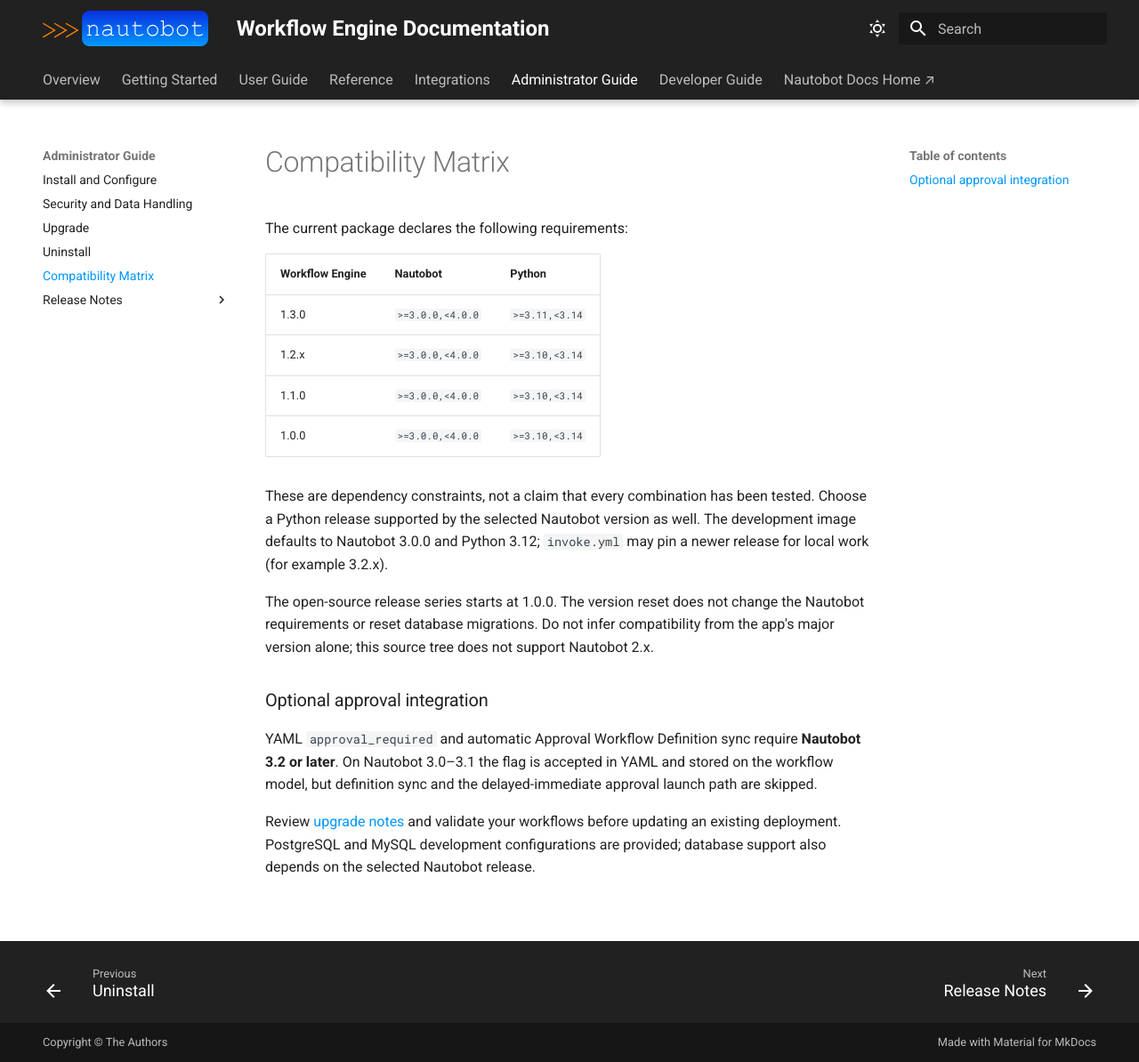
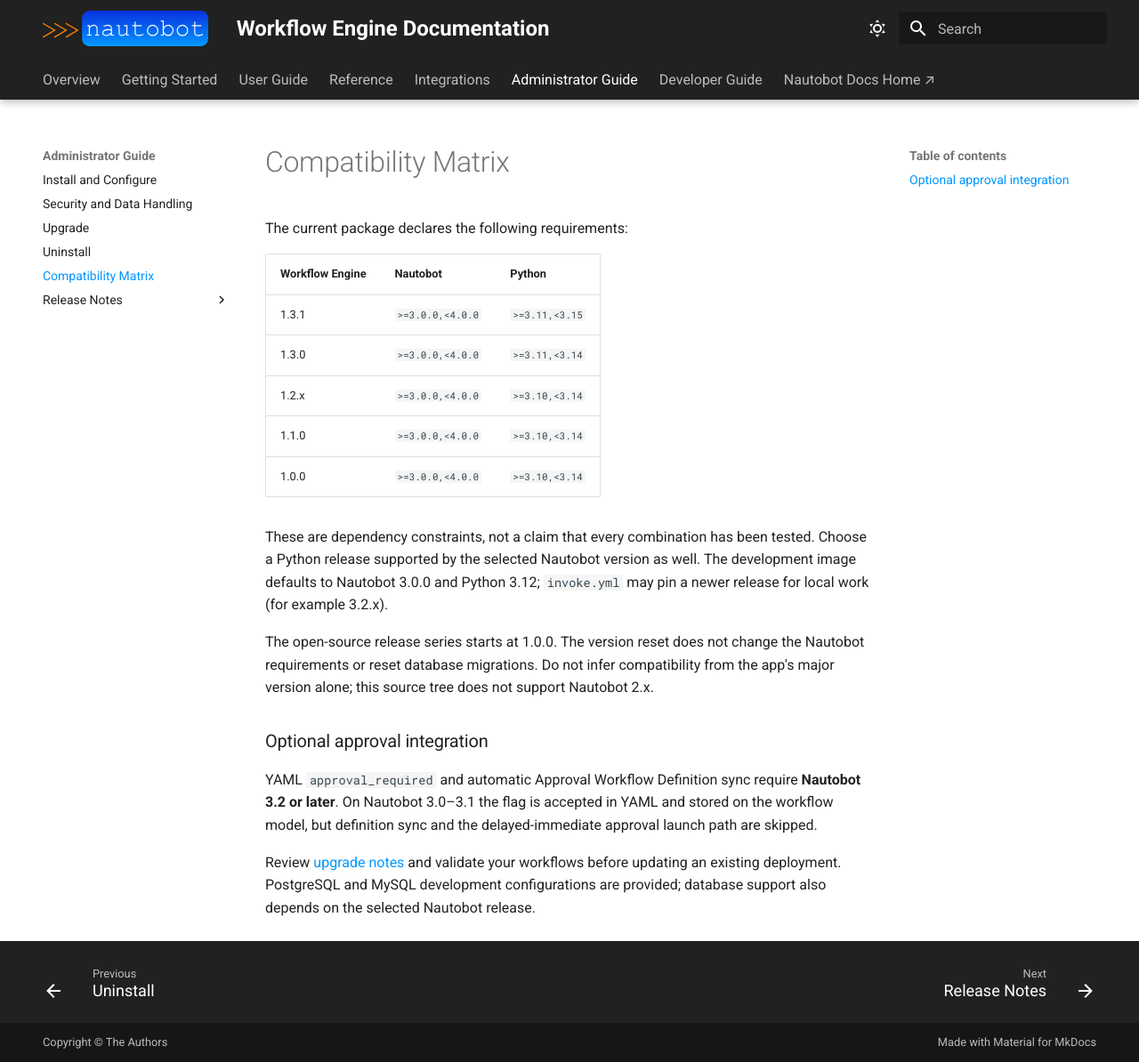
Before and after one commit to eric-fetty/Nautobot_Workflow_Engine, an MkDocs documentation site: the page built from docs/admin/compatibility_matrix.md, in a window 1280 px wide and 1194 px high. Shown: the whole window at 89% size. Built offline with MkDocs 1.6.1 and Material for MkDocs 9.7.7, drawn with Linux system fonts in a browser that asks for light colours.

Commit message:
Add Python 3.14 support

```diff
--- a/docs/admin/compatibility_matrix.md
+++ b/docs/admin/compatibility_matrix.md
@@ -4,6 +4,7 @@ The current package declares the following requirements:
 
 | Workflow Engine | Nautobot | Python |
 | --- | --- | --- |
+| 1.3.1 | `>=3.0.0,<4.0.0` | `>=3.11,<3.15` |
 | 1.3.0 | `>=3.0.0,<4.0.0` | `>=3.11,<3.14` |
 | 1.2.x | `>=3.0.0,<4.0.0` | `>=3.10,<3.14` |
 | 1.1.0 | `>=3.0.0,<4.0.0` | `>=3.10,<3.14` |
--- a/pyproject.toml
+++ b/pyproject.toml
@@ -17,6 +17,7 @@ classifiers = [
     "Programming Language :: Python :: 3.11",
     "Programming Language :: Python :: 3.12",
     "Programming Language :: Python :: 3.13",
+    "Programming Language :: Python :: 3.14",
 ]
 packages = [
     { include = "nautobot_workflow_engine" },
@@ -49,7 +50,7 @@ include = [
 "Changelog" = "https://github.com/eric-fetty/Nautobot_Workflow_Engine/blob/main/docs/admin/release_notes/version_1.2.md"
 
 [tool.poetry.dependencies]
-python = ">=3.11,<3.14"
+python = ">=3.11,<3.15"
 # Used for local development
 nautobot = ">=3.0.0,<4.0.0"
 pyyaml = ">=6.0"
```
Also changed, not shown: README.md (+1 -1 lines), docs/index.md (+1 -1 lines), 3 other files.
